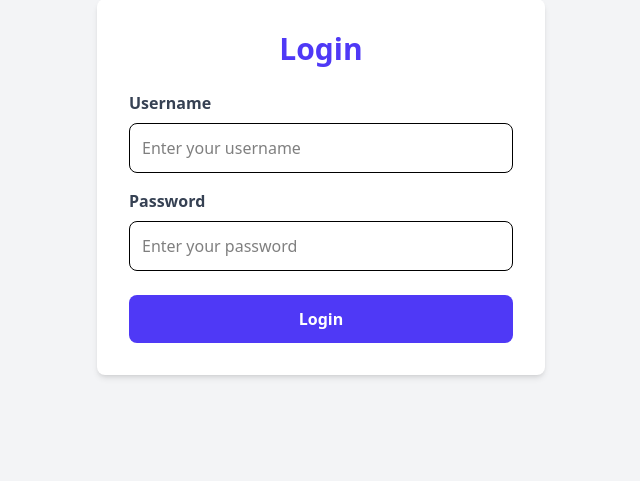
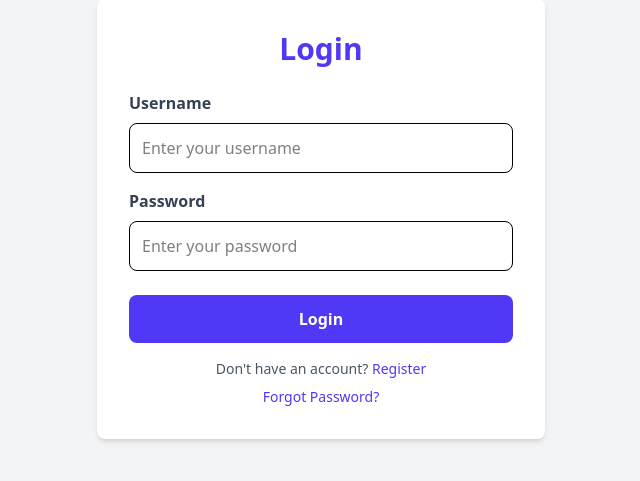
Before and after one commit to SherazHaider907/Finance_Tracker, a Django app: page /accounts/login/ in a window 1280 px wide. Shown: the part 137-618 px from the top of the page, without its empty margins (319-959 px from the left). Run offline with Django 5.2, Linux system fonts and the light colour scheme.

Commit message:
add forgotpassword and login links to the login and registeration page

```diff
--- a/Finance_Tracker/settings.py
+++ b/Finance_Tracker/settings.py
@@ -116,3 +116,6 @@ USE_TZ = True
 # https://docs.djangoproject.com/en/6.0/howto/static-files/
 
 STATIC_URL = "static/"
+
+LOGIN_REDIRECT_URL = '/'
+LOGOUT_REDIRECT_URL = 'login'
--- a/finance/templates/finance/base.html
+++ b/finance/templates/finance/base.html
@@ -8,8 +8,15 @@
 </head>
 <body class="bg-gray-100">
     <nav class="bg-indigo-500 p-4 text-white">
+        {% if user.is_authenticated %}
+            <form id="logout-form" action="{% url "logout" %}" method="POST" style="display:inline;">
+                {% csrf_token %}
+                <a href="#" onclick="document.getElementById('logout-form').submit();" class="ml-4">Logout</a>
+            </form>
+        {% else %}
         <a href="{% url "login" %}"class="ml-4">Login</a>
         <a href="{% url "register" %}"class="ml-4">Register</a>
+        {% endif %}
     </nav>
     {% block content %}{% endblock content %}
 </body>
--- /dev/null
+++ b/finance/templates/finance/dashboard.html
@@ -0,0 +1,5 @@
+{% extends "finance/base.html" %}
+{% block title %}Dashboard{% endblock title %}
+{% block contect %}
+<h1>Dashboard</h1>
+{% endblock contect %}
--- a/finance/templates/finance/register.html
+++ b/finance/templates/finance/register.html
@@ -47,6 +47,10 @@
                 Register
             </button>
         </form>
+        <p class="text-center text-gray-600 mt-4">
+            Already have an account?
+            <a href="{% url "login" %}" class="text-indigo-600 font-semibold hover:underline">Login here</a>
+        </p>
     </div>
 
 {% endblock content %}
--- a/finance/templates/registration/login.html
+++ b/finance/templates/registration/login.html
@@ -49,5 +49,18 @@
                 Login
             </button>
         </form>
+        <div class="mt-4 text-sm text-gray-600 text-center space-y-2">
+    <p>
+        Don't have an account?
+        <a href="{% url 'register' %}" class="text-indigo-600 hover:underline font-medium">
+            Register
+        </a>
+    </p>
+    <p>
+        <a href="{% url 'password_reset' %}" class="text-indigo-600 hover:underline font-medium">
+            Forgot Password?
+        </a>
+    </p>
+</div>
     </div>
 {% endblock content %}
--- a/finance/urls.py
+++ b/finance/urls.py
@@ -1,5 +1,6 @@
 from django.urls import path
-from finance.views import RegisterView
+from finance.views import RegisterView,DashboardView
 urlpatterns = [
-    path('register/',RegisterView.as_view(),name="register")
+    path('register/',RegisterView.as_view(),name="register"),
+    path('',DashboardView.as_view(),name="dashboard")
 ]
```
Also changed, not shown: finance/views.py (+6 -3 lines).
